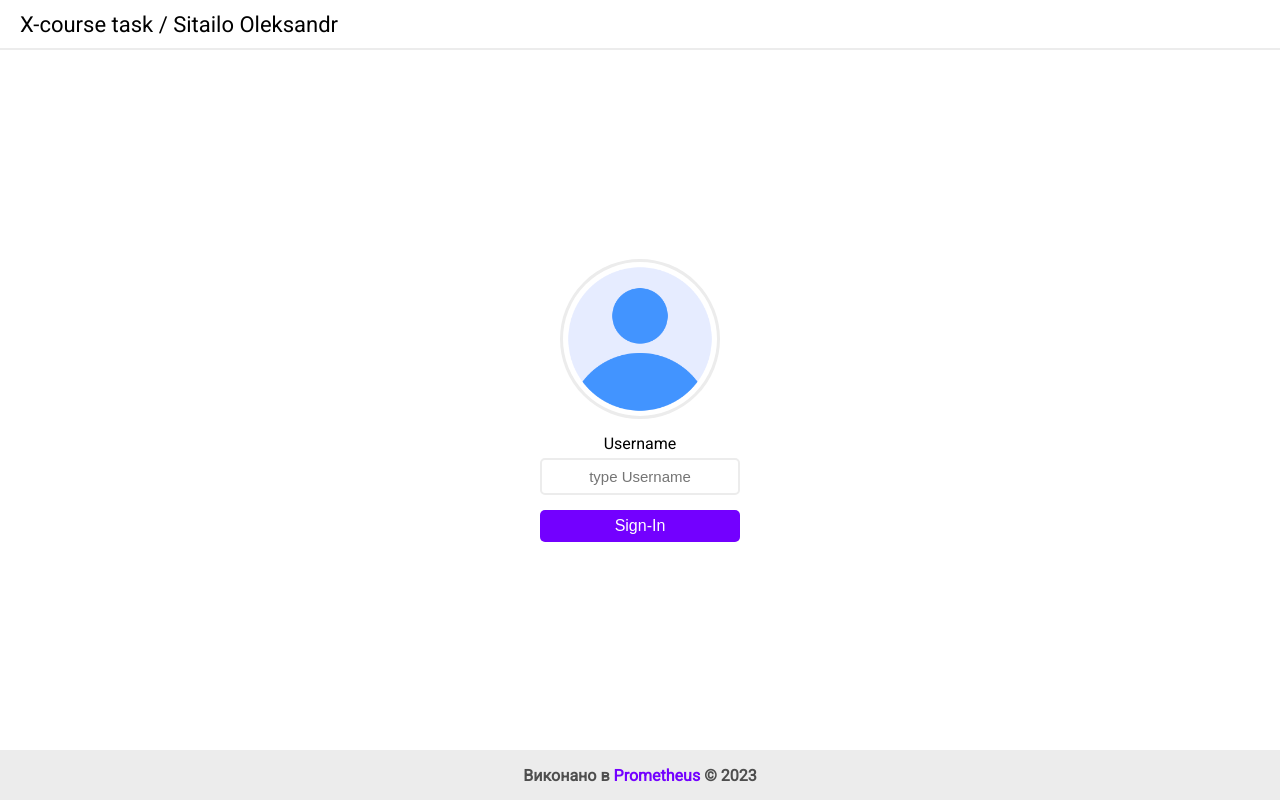
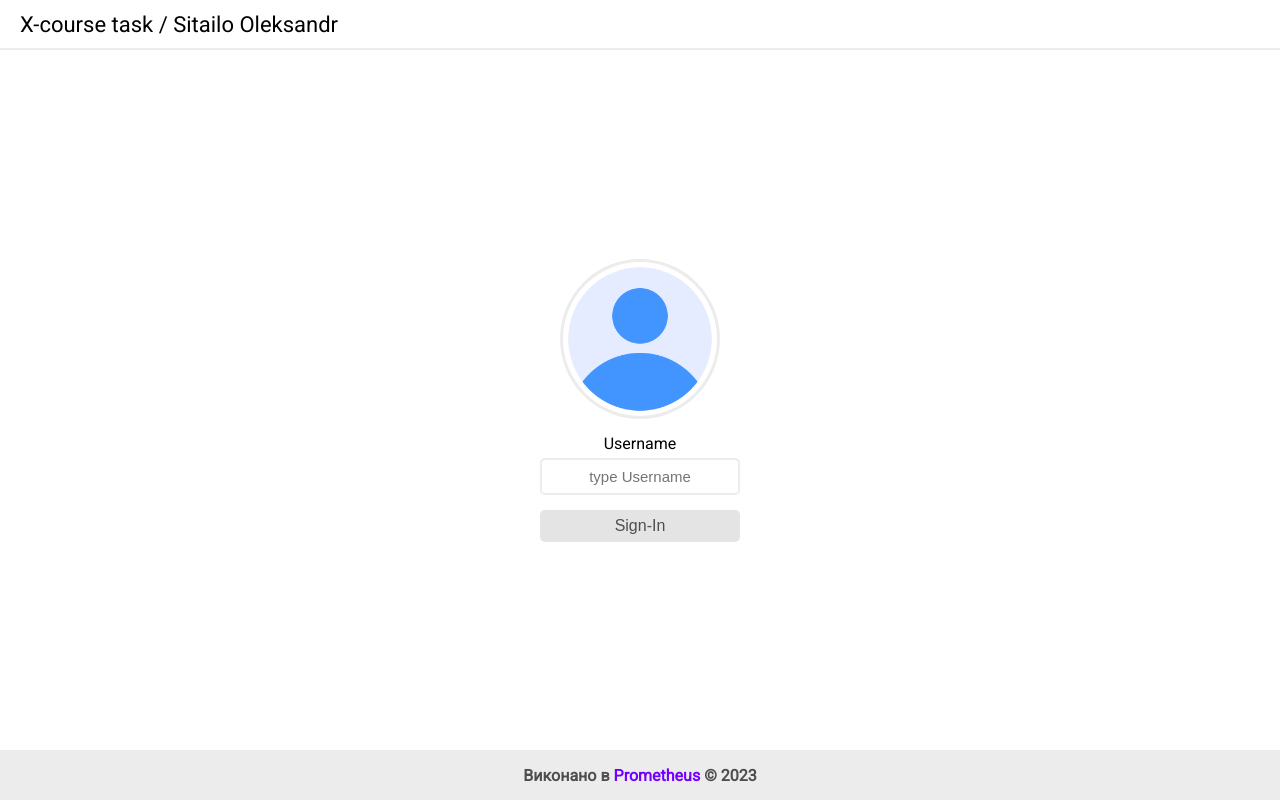
Before and after one commit to SoleksandrS/CiklumCourseProject, a React (Vite) app in the folder X-course-task/: page /signin in a window 1280 px wide. Built offline with nearby package versions, Linux system fonts and the light colour scheme.

Commit message:
feat: add validation for form on SignIn page

```diff
--- a/X-course-task/src/pages/SignIn/SignIn.tsx
+++ b/X-course-task/src/pages/SignIn/SignIn.tsx
@@ -1,4 +1,4 @@
-import { useCallback, useState } from 'react';
+import { useCallback, useMemo, useState } from 'react';
 import { useUserContext } from '../../contexts';
 import { Button, Input } from '../../components';
 
@@ -10,6 +10,11 @@ function SignIn() {
   const { signIn } = useUserContext();
 
   const [inputValue, setInputValue] = useState('');
+
+  const isValidValue = useMemo(
+    () => inputValue.length >= 4 && inputValue.length <= 16,
+    [inputValue]
+  );
 
   const onSubmitHandler = useCallback(
     (event: React.FormEvent<HTMLFormElement>) => {
@@ -37,7 +42,11 @@ function SignIn() {
             onChange={(event) => setInputValue(event.target.value)}
           />
         </div>
-        <Button type="submit" typeStyleBtn="primary" className={styles['btn']}>
+        <Button
+          disabled={!isValidValue}
+          type="submit"
+          typeStyleBtn="primary"
+          className={styles['btn']}>
           Sign-In
         </Button>
       </form>
```
